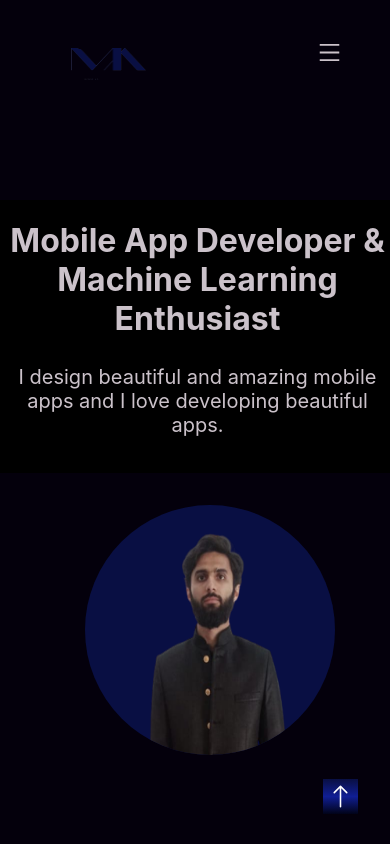
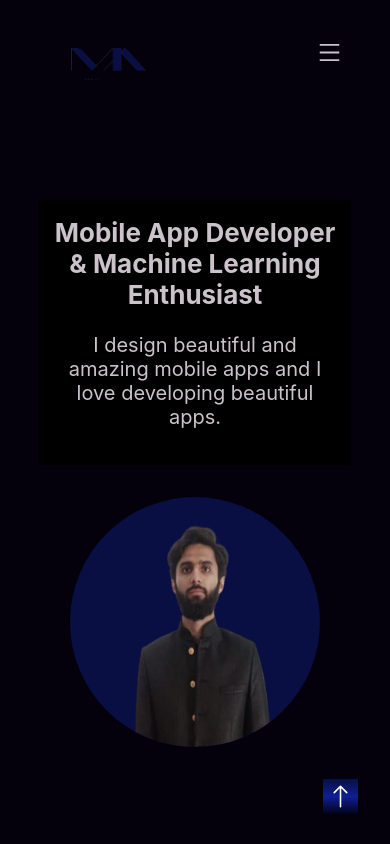
Before and after one commit to muhammadAhmad10/Portfolio, a React (Create React App) app: page / in a window 390 px wide. Shown: the top 844 px of the page. Built offline with nearby package versions, Linux system fonts and the light colour scheme.

Commit message:
made portfolio responsive

```diff
--- a/src/Front/Front.css
+++ b/src/Front/Front.css
@@ -68,14 +68,31 @@
   }
 
   @media screen and (max-width:450px) and (min-width:360px) {
+    #intro{
+      width: 100%;
+      height: 890px;
+      background-color: rgb(4, 0, 12);
+      margin: auto;
+      display: flex;
+      min-width: 380px;
+      /* min-height: 600px; */
+      flex-direction: column;
+      /* justify-content: center; */
+      align-items: center;
+    }
     .left{
-      width: 100%;
+      width: 80%;
       background: #000;
       display: flex;
       flex-direction: column;
       justify-content: center;
       align-items: center;
-      padding: 0px 25px 0px 0px;
       color: rgb(203, 194, 202);
     }
+    .right{
+      width: 80%;
+    }
+    .left h1{
+      font-size: 26px;
+    }
   }
```
